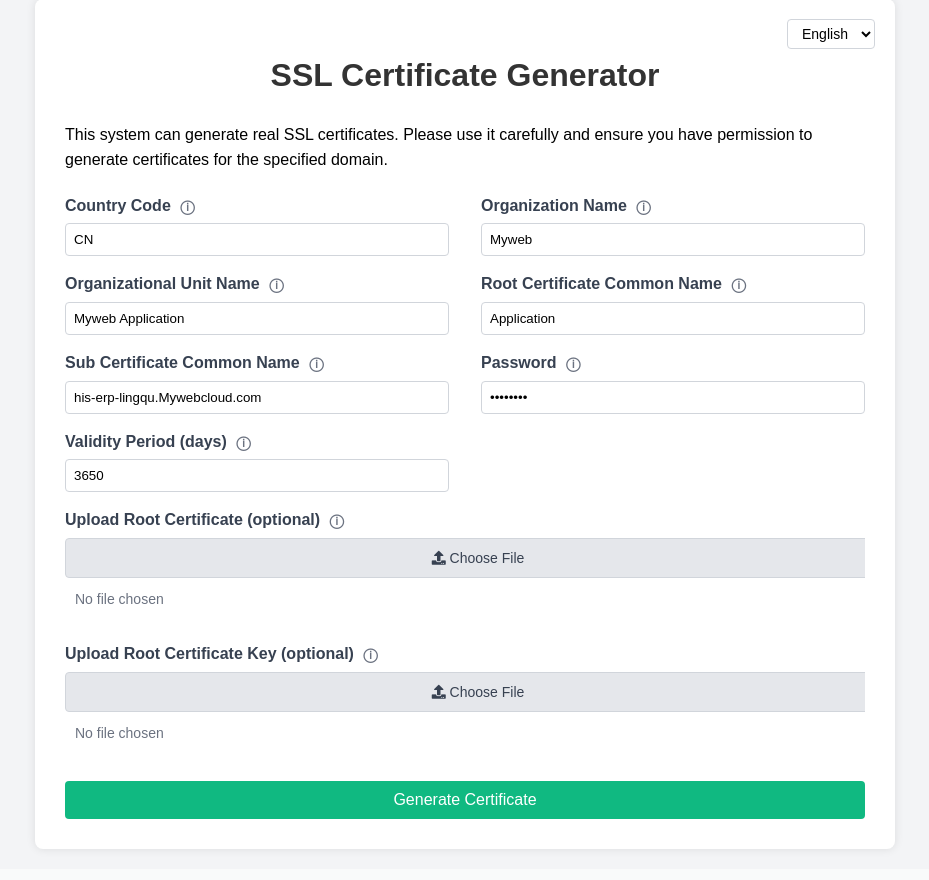
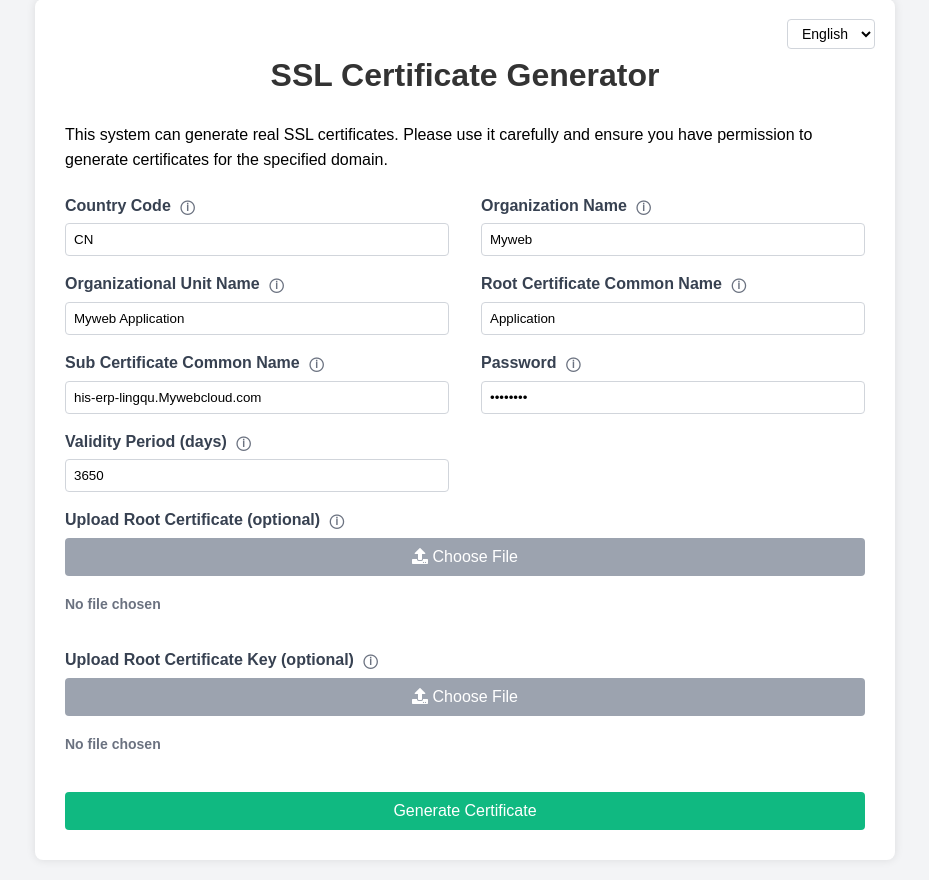
Before and after one commit to wowmarcomei/ssl-cert-generator, a Flask app: page / in a window 1280 px wide. Shown: the part 21-901 px from the top of the page, without its empty margins (175-1104 px from the left). Before the commit the page ends 873 px from the top, so only its background shows below. Run offline with Flask 3, Linux system fonts and the light colour scheme.

Commit message:
修改上传文件样式

```diff
--- a/static/script.js
+++ b/static/script.js
@@ -143,8 +143,12 @@ document.addEventListener('DOMContentLoaded', function() {
             input.addEventListener('change', function() {
                 if (this.files.length > 0) {
                     fileNameSpan.textContent = this.files[0].name;
+                    fileNameSpan.classList.add('has-file');
+                    button.classList.add('file-selected');
                 } else {
                     fileNameSpan.textContent = gettext('No file chosen');
+                    fileNameSpan.classList.remove('has-file');
+                    button.classList.remove('file-selected');
                 }
             });
 
--- a/static/styles.css
+++ b/static/styles.css
@@ -89,23 +89,50 @@ input[type="number"] {
     overflow: hidden;
     display: inline-block;
     width: 100%;
+    transition: all 0.3s ease;
+}
+
+.file-input-wrapper:hover {
+    transform: translateY(-2px);
+    box-shadow: 0 4px 6px rgba(0, 0, 0, 0.1);
 }
 
 .file-input-button {
     display: inline-block;
-    padding: 8px 12px;
-    background-color: #e5e7eb;
-    color: #374151;
-    border: 1px solid #d1d5db;
+    width: 100%;
+    padding: 10px;
+    background-color: #9ca3af;  /* 默认灰色 */
+    color: white;
+    border: none;
     border-radius: 4px;
     cursor: pointer;
-    font-size: 14px;
+    font-size: 16px;
     text-align: center;
-    width: 100%;
+    transition: all 0.3s ease;
 }
 
-.file-input-button:hover {
-    background-color: #d1d5db;
+.file-input-wrapper:hover .file-input-button {
+    background-color: #6b7280;  /* 悬停时的深灰色 */
+}
+
+.submit-btn {
+    display: block;
+    width: 100%;
+    padding: 10px;
+    background-color: #10b981;  /* 绿色 */
+    color: white;
+    border: none;
+    border-radius: 4px;
+    cursor: pointer;
+    font-size: 16px;
+    margin-top: 20px;
+    transition: all 0.3s ease;
+}
+
+.submit-btn:hover {
+    background-color: #059669;  /* 深绿色 */
+    transform: translateY(-2px);
+    box-shadow: 0 4px 6px rgba(0, 0, 0, 0.1);
 }
 
 .file-input-wrapper input[type="file"] {
@@ -120,9 +147,16 @@ input[type="number"] {
 }
 
 .file-name {
-    margin-left: 10px;
+    display: inline-block;
+    margin-top: 10px;
     font-size: 14px;
     color: #6b7280;
+    font-weight: bold;
+    transition: all 0.3s ease;
+}
+
+.file-name.has-file {
+    color: #10b981;
 }
 
 .tooltip {
@@ -154,23 +188,6 @@ input[type="number"] {
 .tooltip:hover::after {
     visibility: visible;
     opacity: 1;
-}
-
-.submit-btn {
-    display: block;
-    width: 100%;
-    padding: 10px;
-    background-color: #10b981;
-    color: white;
-    border: none;
-    border-radius: 4px;
-    cursor: pointer;
-    font-size: 16px;
-    margin-top: 20px;
-}
-
-.submit-btn:hover {
-    background-color: #059669;
 }
 
 #results {
--- a/templates/index.html
+++ b/templates/index.html
@@ -60,7 +60,7 @@
                     <label for="root_cert">{{ _('Upload Root Certificate (optional)') }} <span class="tooltip" data-tooltip="{{ _('If you have an existing root certificate, you can upload it') }}">ⓘ</span></label>
                     <div class="file-input-wrapper">
                         <input type="file" id="root_cert" name="root_cert">
-                        <span class="file-input-button"><i class="fas fa-upload"></i> {{ _('Choose File') }}</span>
+                        <button type="button" class="file-input-button"><i class="fas fa-upload"></i> {{ _('Choose File') }}</button>
                     </div>
                     <span class="file-name">{{ _('No file chosen') }}</span>
                 </div>
@@ -70,7 +70,7 @@
                     <label for="root_key">{{ _('Upload Root Certificate Key (optional)') }} <span class="tooltip" data-tooltip="{{ _('If you uploaded a root certificate, please also upload the corresponding key') }}">ⓘ</span></label>
                     <div class="file-input-wrapper">
                         <input type="file" id="root_key" name="root_key">
-                        <span class="file-input-button"><i class="fas fa-upload"></i> {{ _('Choose File') }}</span>
+                        <button type="button" class="file-input-button"><i class="fas fa-upload"></i> {{ _('Choose File') }}</button>
                     </div>
                     <span class="file-name">{{ _('No file chosen') }}</span>
                 </div>
```
